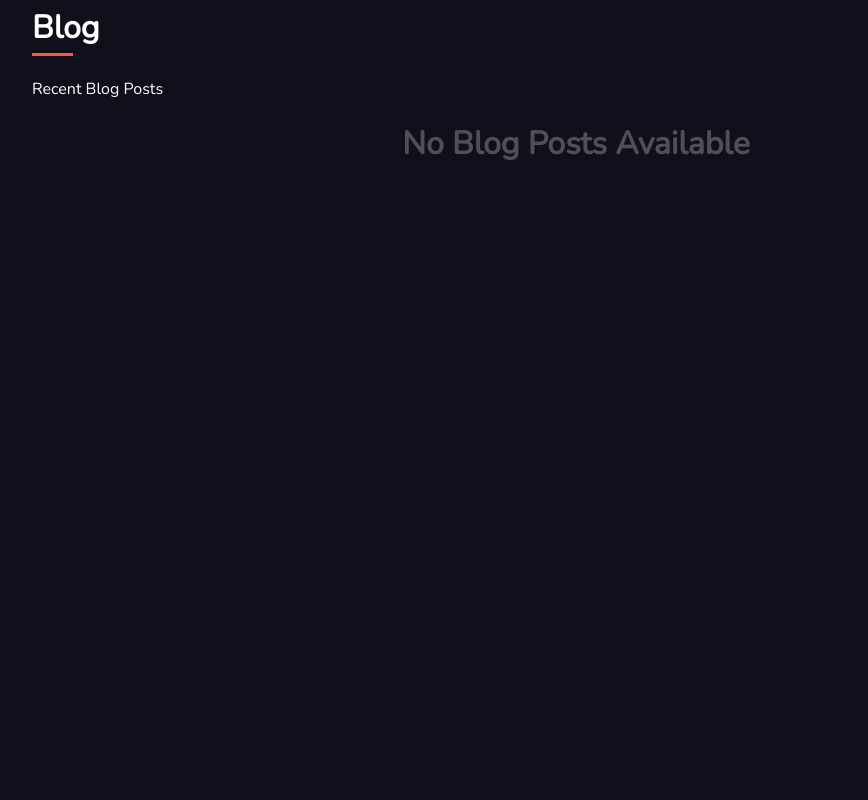
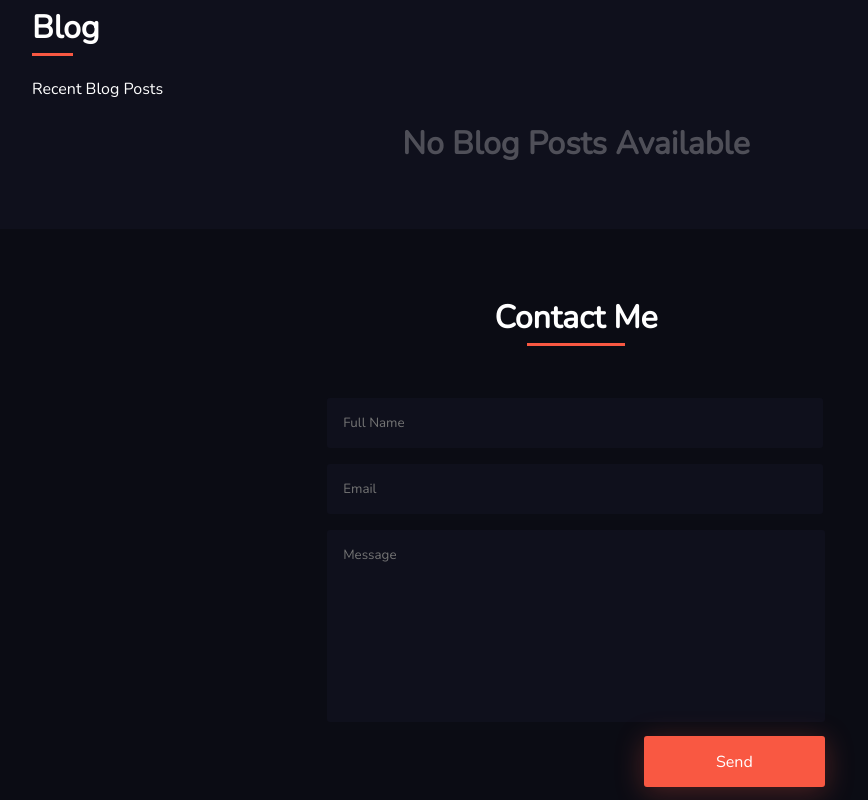
Before and after one commit to Praisecodes/Portfolio3, a React (Vite) app: page / in a window 1280 px wide. Shown: the part 2650-3450 px from the top of the page, without its empty margins (64-932 px from the left). Before the commit the page ends 2879 px from the top, so only its background shows below. Built offline with nearby package versions, Linux system fonts and the light colour scheme.

Commit message:
[Update] Contact section built

```diff
--- /dev/null
+++ b/src/components/contact.jsx
@@ -0,0 +1,14 @@
+export default function Contact(){
+    return (
+        <div className="contact">
+            <h1>Contact Me</h1><br /><br />
+
+            <form onSubmit={(e)=>{e.preventDefault()}}>
+                <input type="text" placeholder="Full Name" /><br />
+                <input type="email" placeholder="Email" /><br />
+                <textarea name="text" placeholder="Message" ></textarea><br />
+                <button type="submit">Send</button>
+            </form>
+        </div>
+    )
+}
--- a/src/pages/home.jsx
+++ b/src/pages/home.jsx
@@ -4,6 +4,7 @@ import Services from "../components/services"
 import About from "../components/about"
 import Skills from "../components/skills"
 import Blog from "../components/blog"
+import Contact from "../components/contact"
 
 export default function Home(){
     return (
@@ -14,6 +15,7 @@ export default function Home(){
         <About />
         <Skills />
         <Blog />
+        <Contact />
         </>
     )
 }
--- a/src/styles/style.css
+++ b/src/styles/style.css
@@ -297,4 +297,71 @@ body {
 }
 .blog .postsboard .noPost {
   color: rgba(255, 255, 255, 0.2666666667);
+}
+
+.contact {
+  padding: 4rem 6rem;
+  color: white;
+  font-family: "Nunito";
+  display: flex;
+  flex-direction: column;
+  align-items: center;
+  background-color: var(--alternateColor);
+}
+.contact h1 {
+  display: flex;
+  justify-content: center;
+  align-items: center;
+  flex-direction: column;
+  line-height: 50px;
+}
+.contact h1::after {
+  content: "";
+  display: block;
+  width: 60%;
+  height: 3px;
+  background-color: var(--majorOrange);
+}
+.contact form {
+  position: relative;
+}
+.contact form input {
+  width: 29rem;
+  padding: 1rem;
+  margin: 0.5rem 0;
+  font-family: "Nunito";
+  background-color: var(--bgColor);
+  border: 0;
+  outline: 0;
+  border-radius: 3px;
+  color: white;
+}
+.contact form textarea {
+  width: 29.1rem;
+  padding: 1rem;
+  height: 10rem;
+  font-family: "Nunito";
+  background-color: var(--bgColor);
+  border: 0;
+  outline: 0;
+  border-radius: 3px;
+  margin: 0.5rem 0;
+  resize: none;
+  color: white;
+}
+.contact form button {
+  border: 0;
+  border-radius: 3px;
+  color: white;
+  background-color: var(--majorOrange);
+  padding: 0.9rem 4.5rem;
+  font-size: 1rem;
+  font-family: "Nunito";
+  display: flex;
+  justify-content: center;
+  align-items: center;
+  position: absolute;
+  right: 0;
+  cursor: pointer;
+  box-shadow: 0 5px 28px 1px rgba(249, 88, 66, 0.2666666667);
 }/*# sourceMappingURL=style.css.map */
--- a/src/styles/style.scss
+++ b/src/styles/style.scss
@@ -299,3 +299,71 @@ body{
         }
     }
 }
+
+.contact{
+    padding: 4rem 6rem;
+    color: white;
+    font-family: "Nunito";
+    display: flex;
+    flex-direction: column;
+    align-items: center;
+    background-color: var(--alternateColor);
+    h1{
+        display: flex;
+        justify-content: center;
+        align-items: center;
+        flex-direction: column;
+        line-height: 50px;
+        &::after{
+            content: "";
+            display: block;
+            width: 60%;
+            height: 3px;
+            background-color: var(--majorOrange);
+        }
+    }
+
+    form{
+        position: relative;
+        input{
+            width: 29rem;
+            padding: 1rem;
+            margin: .5rem 0;
+            font-family: "Nunito";
+            background-color: var(--bgColor);
+            border: 0;
+            outline: 0;
+            border-radius: 3px;
+            color: white;
+        }
+        textarea{
+            width: 29.1rem;
+            padding: 1rem;
+            height: 10rem;
+            font-family: "Nunito";
+            background-color: var(--bgColor);
+            border: 0;
+            outline: 0;
+            border-radius: 3px;
+            margin: .5rem 0;
+            resize: none;
+            color: white;
+        }
+        button{
+            border: 0;
+            border-radius: 3px;
+            color: white;
+            background-color: var(--majorOrange);
+            padding: .9rem 4.5rem;
+            font-size: 1rem;
+            font-family: "Nunito";
+            display: flex;
+            justify-content: center;
+            align-items: center;
+            position: absolute;
+            right: 0;
+            cursor: pointer;
+            box-shadow: 0 5px 28px 1px #F9584244;
+        }
+    }
+}
```
Also changed, not shown: 1 other file (tests, documents, lock files or other folders).
